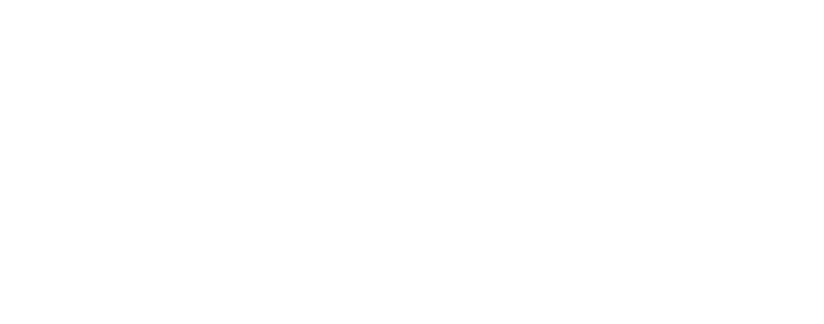
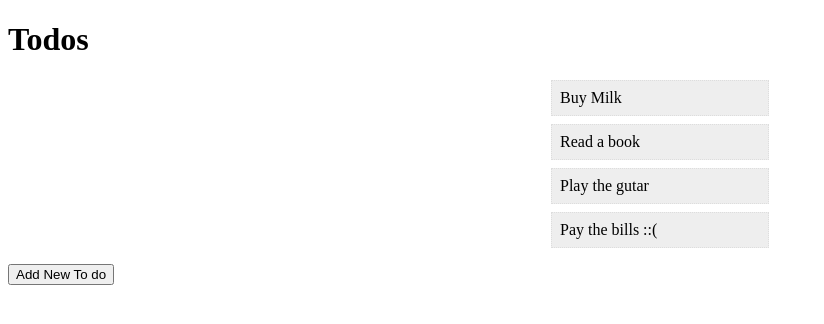
Before and after one commit to Lynsalt/crap-portfolio, a plain HTML site: page index.html in a window 1280 px wide. Shown: the whole page, without its empty margins (0-824 px from the left). Drawn offline with Linux system fonts and the light colour scheme.

Commit message:
added index.html

```diff
--- a/index.html
+++ b/index.html
@@ -4,9 +4,30 @@
     <meta charset="UTF-8">
     <meta http-equiv="X-UA-Compatible" content="IE=edge">
     <meta name="viewport" content="width=device-width, initial-scale=1.0">
-    <title>Crap Portfolio</title>
+    <title>Todos</title>
+    <style>
+        li{
+            list-style:none;
+            max-width:200px;
+            padding:8px;
+            margin:8px auto;
+            background:#eee;
+            border:1px dotted #ddd;
+            cursor:pointer;
+        }
+    </style>
 </head>
 <body>
+    <h1>Todos</h1>
 
+      <ul>
+          <li>Buy Milk</li>
+          <li>Read a book</li>
+          <li>Play the gutar</li>
+          <li>Pay the bills ::(</li>
+      </ul>
+
+      <button>Add New To do</button>
+      <script src="sandbox.js"></script>
 </body>
 </html>
```
